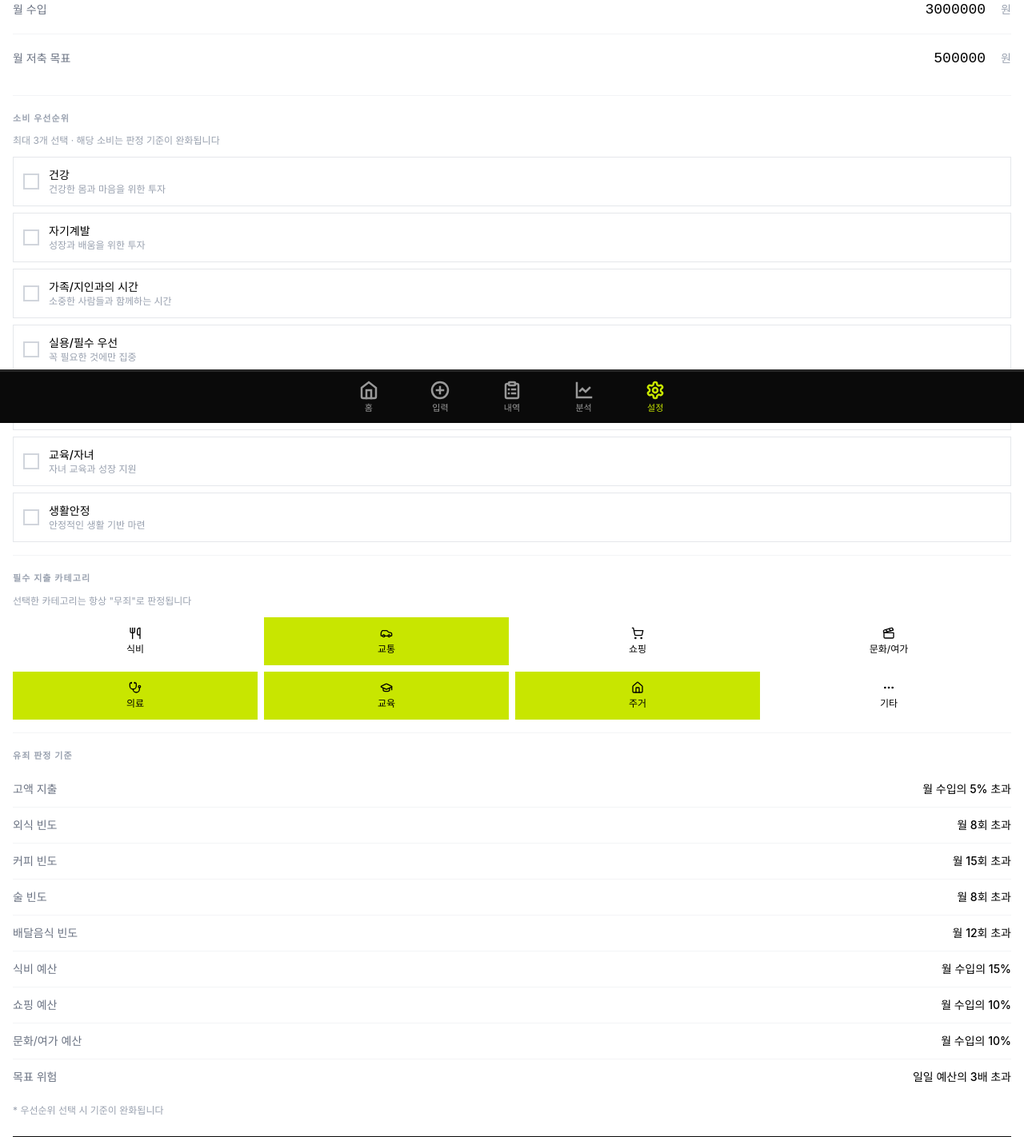
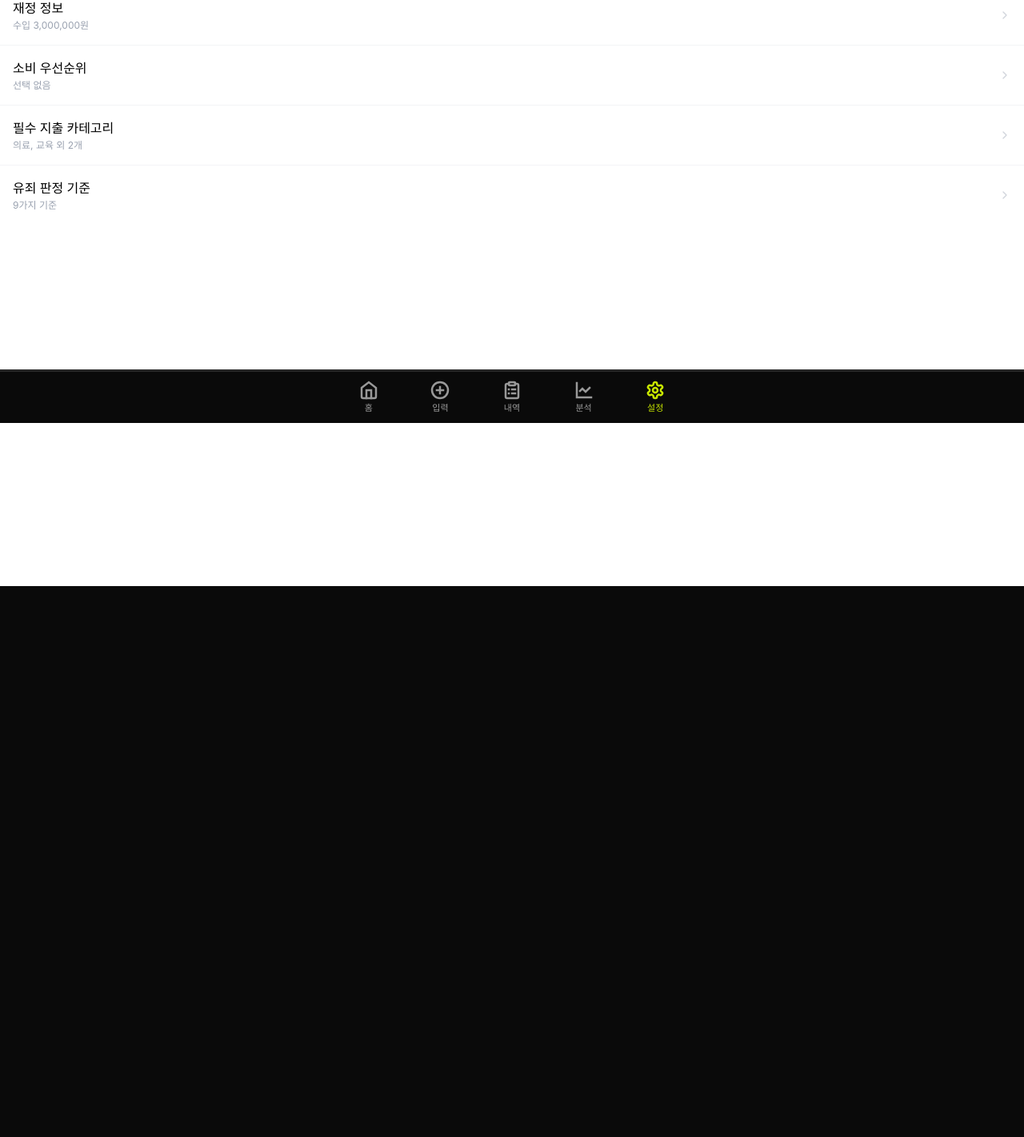
Before and after one commit to go-one-2/money, a Next.js app: page /settings in a window 1280 px wide. Shown: the part 271-1693 px from the top of the page at 80% size. After the commit the page ends 1084 px from the top, so only its background shows below. Built offline with nearby package versions, Linux system fonts and the light colour scheme; a web font is replaced by a local one.

Commit message:
style: add setting list

```diff
--- a/app/settings/page.tsx
+++ b/app/settings/page.tsx
@@ -1,6 +1,7 @@
 'use client';
 
 import { useState, useEffect } from 'react';
+import { ChevronRight, ChevronLeft } from 'lucide-react';
 import { Header } from '@/components/header';
 import { Button } from '@/components/ui/button';
 import { useExpenseStore } from '@/lib/store';
@@ -14,6 +15,9 @@ import {
 import { CATEGORY_ICONS } from '@/components/add/constants';
 import { cn } from '@/lib/utils';
 
+type View = 'main' | 'finance' | 'priority' | 'categories' | 'criteria';
+
+// ── 공통 컴포넌트 ────────────────────────────────────────────────
 function SectionLabel({ children }: { children: React.ReactNode }) {
   return (
     <p className="mb-3 text-[11px] font-bold uppercase tracking-widest text-gray-400">
@@ -22,45 +26,77 @@ function SectionLabel({ children }: { children: React.ReactNode }) {
   );
 }
 
-function Row({
-  label,
-  children,
-  last,
-}: {
-  label: string;
-  children: React.ReactNode;
-  last?: boolean;
-}) {
-  return (
-    <div
-      className={cn(
-        'flex items-center justify-between py-4',
-        !last && 'border-b border-gray-100',
-      )}
-    >
-      <span className="text-sm text-gray-500">{label}</span>
-      {children}
-    </div>
-  );
-}
-
 function InfoRow({ label, value, last }: { label: string; value: string; last?: boolean }) {
   return (
-    <div
-      className={cn(
-        'flex items-center justify-between py-3',
-        !last && 'border-b border-gray-100',
-      )}
-    >
+    <div className={cn('flex items-center justify-between py-3', !last && 'border-b border-gray-100')}>
       <span className="text-sm text-gray-500">{label}</span>
       <span className="text-sm font-medium text-black">{value}</span>
     </div>
   );
 }
 
+// ── 서브뷰 래퍼 ──────────────────────────────────────────────────
+interface SubViewProps {
+  title: string;
+  isOpen: boolean;
+  onBack: () => void;
+  onSave?: () => void;
+  isSaving?: boolean;
+  saved?: boolean;
+  children: React.ReactNode;
+}
+
+function SubView({ title, isOpen, onBack, onSave, isSaving, saved, children }: SubViewProps) {
+  const [visible, setVisible] = useState(false);
+
+  useEffect(() => {
+    if (isOpen) requestAnimationFrame(() => setVisible(true));
+    else setVisible(false);
+  }, [isOpen]);
+
+  if (!isOpen && !visible) return null;
+
+  return (
+    <div
+      className={cn(
+        'fixed inset-0 z-[60] flex flex-col transition-transform duration-300 ease-out',
+        visible ? 'translate-x-0' : 'translate-x-full',
+      )}
+    >
+      {/* 서브뷰 헤더 */}
+      <header className="flex h-14 shrink-0 items-center bg-background px-4">
+        <button onClick={onBack} className="-ml-2 p-2 text-foreground">
+          <ChevronLeft className="h-6 w-6" />
+        </button>
+        <h1 className="pixel-font text-lg text-foreground">{title}</h1>
+      </header>
+
+      {/* 서브뷰 컨텐츠 */}
+      <div className="flex flex-1 flex-col overflow-hidden bg-white">
+        <div className="flex-1 overflow-auto">{children}</div>
+
+        {onSave && (
+          <div className="px-4 pb-6 pt-2">
+            <Button
+              variant="pixel-lime"
+              className="w-full"
+              onClick={onSave}
+              disabled={isSaving}
+            >
+              {isSaving ? '저장 중...' : saved ? '저장되었습니다 ✓' : '저장하기'}
+            </Button>
+          </div>
+        )}
+      </div>
+    </div>
+  );
+}
+
+// ── 메인 페이지 ──────────────────────────────────────────────────
 export default function SettingsPage() {
   const { userSettings, updateUserSettings, reanalyzeAllExpenses } = useExpenseStore();
 
+  const [view, setView] = useState<View>('main');
   const [monthlyIncome, setMonthlyIncome] = useState(userSettings.monthlyIncome.toString());
   const [savingsGoal, setSavingsGoal] = useState(userSettings.savingsGoal.toString());
   const [essentialCategories, setEssentialCategories] = useState<Category[]>(
@@ -69,8 +105,8 @@ export default function SettingsPage() {
   const [selectedPriorities, setSelectedPriorities] = useState<Priority[]>(
     userSettings.priorities || [],
   );
+  const [isSaving, setIsSaving] = useState(false);
   const [saved, setSaved] = useState(false);
-  const [isReanalyzing, setIsReanalyzing] = useState(false);
 
   useEffect(() => {
     setMonthlyIncome(userSettings.monthlyIncome.toString());
@@ -79,20 +115,6 @@ export default function SettingsPage() {
     setSelectedPriorities(userSettings.priorities || []);
   }, [userSettings]);
 
-  const toggleCategory = (category: Category) => {
-    setEssentialCategories((prev) =>
-      prev.includes(category) ? prev.filter((c) => c !== category) : [...prev, category],
-    );
-  };
-
-  const togglePriority = (priority: Priority) => {
-    setSelectedPriorities((prev) => {
-      if (prev.includes(priority)) return prev.filter((p) => p !== priority);
-      if (prev.length >= 3) return prev;
-      return [...prev, priority];
-    });
-  };
-
   const handleSave = async () => {
     updateUserSettings({
       monthlyIncome: parseInt(monthlyIncome, 10) || 0,
@@ -100,43 +122,121 @@ export default function SettingsPage() {
       essentialCategories,
       priorities: selectedPriorities,
     });
-    setIsReanalyzing(true);
+    setIsSaving(true);
     try {
       await reanalyzeAllExpenses();
-    } catch (error) {
-      console.error('Reanalysis failed:', error);
+    } catch (e) {
+      console.error(e);
     } finally {
-      setIsReanalyzing(false);
+      setIsSaving(false);
     }
     setSaved(true);
     setTimeout(() => setSaved(false), 2000);
   };
 
+  const goBack = () => setView('main');
+
   const income = parseInt(monthlyIncome, 10) || 0;
   const savings = parseInt(savingsGoal, 10) || 0;
   const availableBudget = income - savings;
+
+  const toggleCategory = (cat: Category) =>
+    setEssentialCategories((prev) =>
+      prev.includes(cat) ? prev.filter((c) => c !== cat) : [...prev, cat],
+    );
+
+  const togglePriority = (p: Priority) =>
+    setSelectedPriorities((prev) => {
+      if (prev.includes(p)) return prev.filter((x) => x !== p);
+      if (prev.length >= 3) return prev;
+      return [...prev, p];
+    });
+
+  // 섹션 요약 텍스트
+  const financeSummary =
+    income > 0 ? `수입 ${income.toLocaleString()}원` : '미설정';
+  const prioritySummary =
+    selectedPriorities.length > 0
+      ? selectedPriorities.slice(0, 2).join(', ') +
+        (selectedPriorities.length > 2 ? ` 외 ${selectedPriorities.length - 2}개` : '')
+      : '선택 없음';
+  const categorySummary =
+    essentialCategories.length > 0
+      ? essentialCategories.slice(0, 2).join(', ') +
+        (essentialCategories.length > 2 ? ` 외 ${essentialCategories.length - 2}개` : '')
+      : '선택 없음';
 
   return (
     <>
       <Header title="설정" />
 
-      {/* 히어로 — 다크 배경 */}
+      {/* 히어로 */}
       <div className="bg-background px-5 pb-8 pt-6">
         <p className="mb-1 text-xs tracking-wide text-muted-foreground">사용 가능 예산</p>
         <p className="pixel-number mb-2 text-5xl leading-none text-primary">
           {availableBudget > 0 ? `${availableBudget.toLocaleString()}원` : '—'}
         </p>
         <p className="text-xs text-muted-foreground">
-          월 수입 {income > 0 ? `${income.toLocaleString()}원` : '미설정'} -{' '}
-          저축 {savings > 0 ? `${savings.toLocaleString()}원` : '미설정'}
+          수입 {income > 0 ? `${income.toLocaleString()}원` : '미설정'} · 저축{' '}
+          {savings > 0 ? `${savings.toLocaleString()}원` : '미설정'}
         </p>
       </div>
 
-      {/* 화이트 컨텐츠 */}
-      <div className="min-h-screen bg-white pb-10">
+      {/* 설정 목록 */}
+      <div className="min-h-screen bg-white">
+        <div className="px-4 pt-5">
+          <SectionLabel>설정</SectionLabel>
+        </div>
 
-        {/* 재정 정보 */}
-        <div className="px-4 pt-5 pb-4">
+        {[
+          {
+            key: 'finance' as View,
+            label: '재정 정보',
+            summary: financeSummary,
+          },
+          {
+            key: 'priority' as View,
+            label: '소비 우선순위',
+            summary: prioritySummary,
+          },
+          {
+            key: 'categories' as View,
+            label: '필수 지출 카테고리',
+            summary: categorySummary,
+          },
+          {
+            key: 'criteria' as View,
+            label: '유죄 판정 기준',
+            summary: '9가지 기준',
+          },
+        ].map((item, i, arr) => (
+          <button
+            key={item.key}
+            onClick={() => setView(item.key)}
+            className={cn(
+              'flex w-full items-center justify-between px-4 py-4 transition-colors active:bg-gray-50',
+              i < arr.length - 1 && 'border-b border-gray-100',
+            )}
+          >
+            <div className="text-left">
+              <p className="text-base font-medium text-black">{item.label}</p>
+              <p className="mt-0.5 text-xs text-gray-400">{item.summary}</p>
+            </div>
+            <ChevronRight className="h-4 w-4 shrink-0 text-gray-300" />
+          </button>
+        ))}
+      </div>
+
+      {/* ── 서브뷰: 재정 정보 ── */}
+      <SubView
+        title="재정 정보"
+        isOpen={view === 'finance'}
+        onBack={goBack}
+        onSave={handleSave}
+        isSaving={isSaving}
+        saved={saved}
+      >
+        <div className="px-4 pt-5">
           <SectionLabel>재정 정보</SectionLabel>
           <label className="flex cursor-text items-center justify-between border-b border-gray-100 py-4">
             <span className="text-sm text-gray-500">월 수입</span>
@@ -166,14 +266,26 @@ export default function SettingsPage() {
               <span className="text-sm text-gray-400">원</span>
             </div>
           </label>
+          {availableBudget > 0 && (
+            <p className="mt-1 text-xs text-[#84a900]">
+              사용 가능 예산 {availableBudget.toLocaleString()}원/월
+            </p>
+          )}
         </div>
+      </SubView>
 
-        <div className="mx-4 border-t border-gray-100" />
-
-        {/* 소비 우선순위 */}
-        <div className="px-4 pt-5 pb-4">
+      {/* ── 서브뷰: 소비 우선순위 ── */}
+      <SubView
+        title="소비 우선순위"
+        isOpen={view === 'priority'}
+        onBack={goBack}
+        onSave={handleSave}
+        isSaving={isSaving}
+        saved={saved}
+      >
+        <div className="px-4 pt-5">
           <SectionLabel>소비 우선순위</SectionLabel>
-          <p className="mb-3 text-xs text-gray-400">
+          <p className="mb-4 text-xs text-gray-400">
             최대 3개 선택 · 해당 소비는 판정 기준이 완화됩니다
           </p>
           <div className="space-y-2">
@@ -187,19 +299,12 @@ export default function SettingsPage() {
                   disabled={isDisabled}
                   className={cn(
                     'w-full border p-3 text-left transition-colors',
-                    isSelected
-                      ? 'border-[var(--pixel-lime)] bg-[var(--pixel-lime)]'
-                      : 'border-gray-200 bg-white',
+                    isSelected ? 'border-[var(--pixel-lime)] bg-[var(--pixel-lime)]' : 'border-gray-200 bg-white',
                     isDisabled && 'cursor-not-allowed opacity-40',
                   )}
                 >
                   <div className="flex items-center gap-3">
-                    <div
-                      className={cn(
-                        'flex h-5 w-5 shrink-0 items-center justify-center border-2',
-                        isSelected ? 'border-black bg-black' : 'border-gray-300',
-                      )}
-                    >
+                    <div className={cn('flex h-5 w-5 shrink-0 items-center justify-center border-2', isSelected ? 'border-black bg-black' : 'border-gray-300')}>
                       {isSelected && (
                         <svg width="10" height="10" viewBox="0 0 24 24" fill="none" stroke="white" strokeWidth="3" strokeLinecap="square">
                           <polyline points="20 6 9 17 4 12" />
@@ -207,9 +312,7 @@ export default function SettingsPage() {
                       )}
                     </div>
                     <div>
-                      <p className={cn('text-sm font-medium', isSelected ? 'text-black' : 'text-black')}>
-                        {priority}
-                      </p>
+                      <p className="text-sm font-medium text-black">{priority}</p>
                       <p className={cn('text-xs', isSelected ? 'text-black/60' : 'text-gray-400')}>
                         {PRIORITY_DESCRIPTIONS[priority]}
                       </p>
@@ -220,13 +323,20 @@ export default function SettingsPage() {
             })}
           </div>
         </div>
+      </SubView>
 
-        <div className="mx-4 border-t border-gray-100" />
-
-        {/* 필수 지출 카테고리 */}
-        <div className="px-4 pt-5 pb-4">
+      {/* ── 서브뷰: 필수 지출 카테고리 ── */}
+      <SubView
+        title="필수 지출 카테고리"
+        isOpen={view === 'categories'}
+        onBack={goBack}
+        onSave={handleSave}
+        isSaving={isSaving}
+        saved={saved}
+      >
+        <div className="px-4 pt-5">
           <SectionLabel>필수 지출 카테고리</SectionLabel>
-          <p className="mb-3 text-xs text-gray-400">
+          <p className="mb-4 text-xs text-gray-400">
             선택한 카테고리는 항상 &quot;무죄&quot;로 판정됩니다
           </p>
           <div className="grid grid-cols-4 gap-2">
@@ -238,9 +348,7 @@ export default function SettingsPage() {
                   onClick={() => toggleCategory(cat)}
                   className={cn(
                     'flex flex-col items-center gap-1 p-3 transition-colors',
-                    isSelected
-                      ? 'bg-[var(--pixel-lime)] text-black'
-                      : 'text-black',
+                    isSelected ? 'bg-[var(--pixel-lime)] text-black' : 'text-black',
                   )}
                 >
                   {CATEGORY_ICONS[cat as Category]}
@@ -250,12 +358,16 @@ export default function SettingsPage() {
             })}
           </div>
         </div>
+      </SubView>
 
-        <div className="mx-4 border-t border-gray-100" />
-
-        {/* 유죄 판정 기준 */}
-        <div className="px-4 pt-5 pb-4">
-          <SectionLabel>유죄 판정 기준</SectionLabel>
+      {/* ── 서브뷰: 유죄 판정 기준 ── */}
+      <SubView
+        title="유죄 판정 기준"
+        isOpen={view === 'criteria'}
+        onBack={goBack}
+      >
+        <div className="px-4 pt-5">
+          <SectionLabel>판정 기준</SectionLabel>
           <InfoRow label="고액 지출" value="월 수입의 5% 초과" />
           <InfoRow label="외식 빈도" value="월 8회 초과" />
           <InfoRow label="커피 빈도" value="월 15회 초과" />
@@ -265,21 +377,9 @@ export default function SettingsPage() {
           <InfoRow label="쇼핑 예산" value="월 수입의 10%" />
           <InfoRow label="문화/여가 예산" value="월 수입의 10%" />
           <InfoRow label="목표 위험" value="일일 예산의 3배 초과" last />
-          <p className="mt-3 text-xs text-gray-400">* 우선순위 선택 시 기준이 완화됩니다</p>
+          <p className="mt-4 text-xs text-gray-400">* 우선순위 선택 시 기준이 완화됩니다</p>
         </div>
-
-        {/* 저장 버튼 */}
-        <div className="px-4 pt-2">
-          <Button
-            variant={saved ? 'pixel-lime' : 'pixel-lime'}
-            className="w-full"
-            onClick={handleSave}
-            disabled={isReanalyzing}
-          >
-            {isReanalyzing ? '재분석 중...' : saved ? '저장되었습니다 ✓' : '저장하기'}
-          </Button>
-        </div>
-      </div>
+      </SubView>
     </>
   );
 }
```
